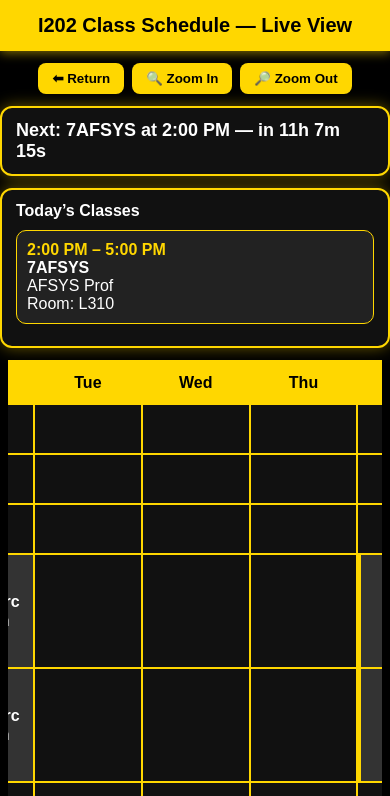
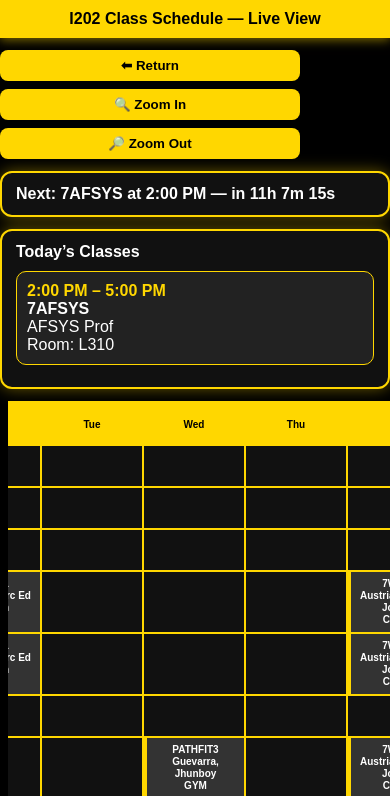
Before and after one commit to Theorist18/i202-full-sched, a plain HTML site: page index.html in a window 390 px wide. Shown: the top 796 px of the page. Drawn offline with Linux system fonts and the light colour scheme.

Commit message:
Update index.html

```diff
--- a/index.html
+++ b/index.html
@@ -28,7 +28,6 @@
   }
   button:hover { filter:brightness(1.05); transform: translateY(-1px); }
 
-  /* Countdown + Today list panels */
   #countdown, #todayBox {
     margin: 12px auto; max-width: 720px; text-align:left;
     background: var(--panel); border:2px solid var(--gold); border-radius:12px;
@@ -46,28 +45,43 @@
     animation: pulse 1.5s infinite;
   }
   @keyframes pulse {
-    0% { box-shadow:0 0 8px var(--gold); } 50% { box-shadow:0 0 28px var(--gold); } 100% { box-shadow:0 0 8px var(--gold); }
+    0% { box-shadow:0 0 8px var(--gold); }
+    50% { box-shadow:0 0 28px var(--gold); }
+    100% { box-shadow:0 0 8px var(--gold); }
   }
 
-  /* Weekly grid (kept compact, same gold/black look) */
-  .schedule-wrapper { display:flex; justify-content:center; margin: 8px; overflow-x:auto; }
+  /* Weekly grid */
+  .schedule-wrapper {
+    display:flex; justify-content:center; margin: 8px;
+    overflow-x:auto; width:100%;
+  }
   .schedule {
-    display:grid; grid-template-columns: 84px repeat(6, 1fr);
+    display:grid; grid-template-columns: 84px repeat(6, minmax(100px, 1fr));
     border:2px solid var(--gold); box-shadow:0 0 15px rgba(255,215,0,.6);
     transform-origin: top center; transition: transform .25s ease;
-    min-width: 760px;
+    min-width: 700px; width:100%;
   }
   .cell {
-    border:1px solid var(--gold); padding:6px; min-height:42px; display:flex; align-items:center; justify-content:center;
-    background:#111;
+    border:1px solid var(--gold); padding:6px; min-height:42px; display:flex;
+    align-items:center; justify-content:center; background:#111; text-align:center;
+    font-size:clamp(10px, 2.5vw, 14px);
   }
   .cell.header { background:var(--gold); color:#000; font-weight:700; }
   .cell.time   { background:#1b1b1b; color:var(--gold); font-weight:700; }
-  .event { background:#333; color:#fff; border-left:4px solid var(--gold); font-weight:700; line-height:1.2; padding:8px; }
+  .event { background:#333; color:#fff; border-left:4px solid var(--gold); font-weight:700; line-height:1.2; padding:6px; width:100%; }
   .event:hover { background:var(--gold); color:#000; }
   .event.highlight {
     background:#fff7bf !important; color:#000 !important; box-shadow:0 0 16px var(--gold);
     animation: pulse 1.5s infinite;
+  }
+
+  /* Make layout adapt better on small screens */
+  @media (max-width: 768px) {
+    header { font-size:16px; padding:10px; }
+    #countdown { font-size:16px; }
+    .controls { flex-direction:column; }
+    button { width:100%; max-width:300px; }
+    .schedule { font-size:12px; }
   }
 </style>
 </head>
@@ -75,7 +89,7 @@
   <header>I202 Class Schedule — Live View</header>
 
   <div class="controls">
-    <button onclick="history.back()">⬅ Return</button>
+    <button onclick="goBack()">⬅ Return</button>
     <button onclick="zoom(0.1)">🔍 Zoom In</button>
     <button onclick="zoom(-0.1)">🔎 Zoom Out</button>
   </div>
@@ -86,7 +100,7 @@
     <div id="todayList" style="margin-top:8px;"></div>
   </div>
 
-  <!-- Weekly grid (corrected from your PDF) -->
+ <!-- Weekly grid (corrected from your PDF) -->
   <div class="schedule-wrapper">
     <div class="schedule" id="schedule">
       <!-- headers -->
@@ -324,16 +338,25 @@
 
       </div>
     </div>
-  </div>
 
 <script>
   let zoomLevel = 1;
-  function zoom(delta){ zoomLevel = Math.max(0.5, zoomLevel + delta); document.getElementById('schedule').style.transform = `scale(${zoomLevel})`; }
+  function zoom(delta){
+    zoomLevel = Math.max(0.5, zoomLevel + delta);
+    document.getElementById('schedule').style.transform = `scale(${zoomLevel})`;
+  }
+
+  // ✅ Fixed return button
+  function goBack(){
+    if (document.referrer !== "" && window.history.length > 1) {
+      history.back();
+    } else {
+      window.location.href = "/"; // fallback to homepage
+    }
+  }
 
   // ---- Helpers ----
   const dayNames = ["Sun","Mon","Tue","Wed","Thu","Fri","Sat"];
-  const fullNames = {Sun:"Sunday",Mon:"Monday",Tue:"Tuesday",Wed:"Wednesday",Thu:"Thursday",Fri:"Friday",Sat:"Saturday"};
-
   const toMins = t => { const [h,m] = t.split(':').map(Number); return h*60+m; };
   const fmt12  = t => {
     let [h,m] = t.split(':').map(Number);
@@ -343,19 +366,17 @@
   };
 
   function readEvents() {
-    // Read all .event elements and turn into structured objects
     const evs = [];
     document.querySelectorAll('.event').forEach(el=>{
-      const e = {
+      evs.push({
         el,
-        day:  el.dataset.day,          // "Mon" etc
-        start: el.dataset.start,       // "HH:MM" 24h
-        end:   el.dataset.end,
-        subj:  el.dataset.subject,
-        prof:  el.dataset.prof || "",
-        room:  el.dataset.room || ""
-      };
-      evs.push(e);
+        day: el.dataset.day,
+        start: el.dataset.start,
+        end: el.dataset.end,
+        subj: el.dataset.subject,
+        prof: el.dataset.prof || "",
+        room: el.dataset.room || ""
+      });
     });
     return evs;
   }
@@ -367,14 +388,13 @@
   }
 
   function mergeContiguous(list) {
-    // Merge adjacent slots for the same class (same subj/prof/room and touching times)
     if(!list.length) return [];
     const out = [];
     let cur = {...list[0]};
     for(let i=1;i<list.length;i++){
       const n = list[i];
       if(n.subj===cur.subj && n.prof===cur.prof && n.room===cur.room && toMins(n.start)===toMins(cur.end)){
-        cur.end = n.end;            // extend window
+        cur.end = n.end;
       } else {
         out.push(cur);
         cur = {...n};
@@ -390,7 +410,7 @@
     list.forEach(item=>{
       const div = document.createElement('div');
       div.className = 'today-item';
-      div.dataset.start=item.start; div.dataset.end=item.end; // for highlight sync
+      div.dataset.start=item.start; div.dataset.end=item.end;
       div.innerHTML = `
         <div class="when">${fmt12(item.start)} – ${fmt12(item.end)}</div>
         <div class="subj">${item.subj}</div>
@@ -412,13 +432,10 @@
   }
 
   function highlightSync(todaySlots, ongoing){
-    // clear
     document.querySelectorAll('.event').forEach(el=>el.classList.remove('highlight'));
     document.querySelectorAll('.today-item').forEach(el=>el.classList.remove('highlight'));
     if(!ongoing) return;
-    // highlight grid cell that matches the current slot
     ongoing.el.classList.add('highlight');
-    // highlight matching card in the today list
     const card = Array.from(document.querySelectorAll('.today-item'))
       .find(div => div.dataset.start===ongoing.start && div.dataset.end===ongoing.end);
     if(card) card.classList.add('highlight');
@@ -435,11 +452,10 @@
       const nowMins = now.getHours()*60 + now.getMinutes();
       const countdown = document.getElementById('countdown');
 
-      const ongoing = findOngoing(today, nowMins); // slot-level for highlight
+      const ongoing = findOngoing(today, nowMins);
       const upcoming = findUpcoming(merged, nowMins);
 
       if(ongoing){
-        // show time remaining to the end of the current block
         const end = toMins(ongoing.end);
         const diffMs = (end - nowMins)*60*1000 - (now.getSeconds()*1000 + now.getMilliseconds());
         const hrs = Math.max(0, Math.floor(diffMs/3600000));
```
